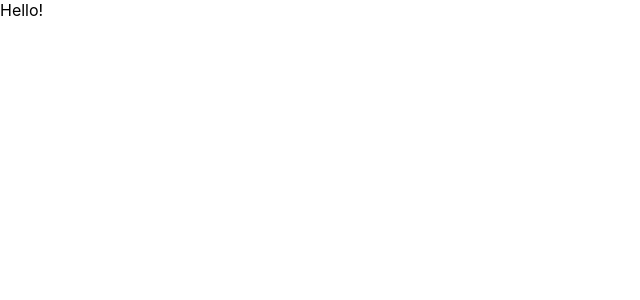
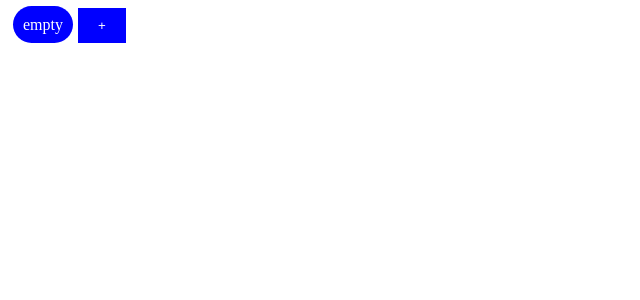
Before and after one commit to AnnAntonova2310/Basket, a React (Create React App) app: page / in a window 1280 px wide. Shown: the top 300 px of the page, without its empty margins (0-640 px from the left). Built offline with nearby package versions, Linux system fonts and the light colour scheme.

Commit message:
style for button

```diff
--- a/src/Components/counter.tsx
+++ b/src/Components/counter.tsx
@@ -1,10 +1,16 @@
 import React from 'react';
 
 const Counter = () => {
+    let count=0;
+    const formatCount =()=> {
+        return count === 0 ? 'empty' : count
+    }
+
     return (
-        <div>
-            Hello!
-        </div>
+        <>
+            <span className={'badge bg-primary'}>{formatCount()}</span>
+            <button className={'btn bg-primary'}>+</button>
+        </>
     );
 };
 
--- a/src/index.css
+++ b/src/index.css
@@ -1,13 +1,32 @@
-body {
-  margin: 0;
-  font-family: -apple-system, BlinkMacSystemFont, 'Segoe UI', 'Roboto', 'Oxygen',
-    'Ubuntu', 'Cantarell', 'Fira Sans', 'Droid Sans', 'Helvetica Neue',
-    sans-serif;
-  -webkit-font-smoothing: antialiased;
-  -moz-osx-font-smoothing: grayscale;
+.badge {
+    padding: 10px;
+    margin: 5px;
+    border-radius: 30px;
+    width: 20px;
+    height: 20px;
 }
 
-code {
-  font-family: source-code-pro, Menlo, Monaco, Consolas, 'Courier New',
-    monospace;
+.btn {
+    border: none;
+    padding: 10px 20px;
 }
+
+.bg-primary {
+    background-color: blue;
+    color: white;
+}
+
+.bg-warning {
+    background-color: yellow;
+    color: black;
+}
+
+.bg-error {
+    background-color: red;
+    color: white;
+}
+
+.bg-success {
+    background-color: green;
+    color: white;
+}
```
